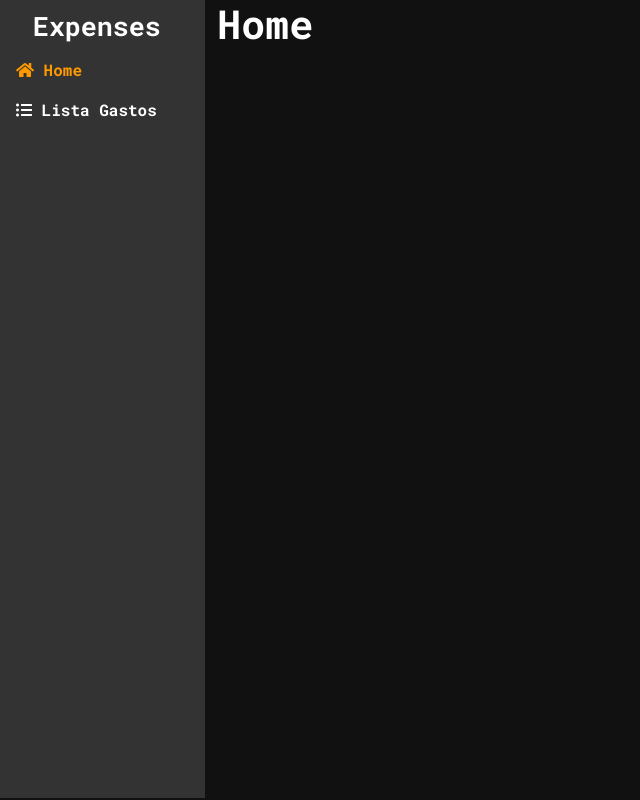
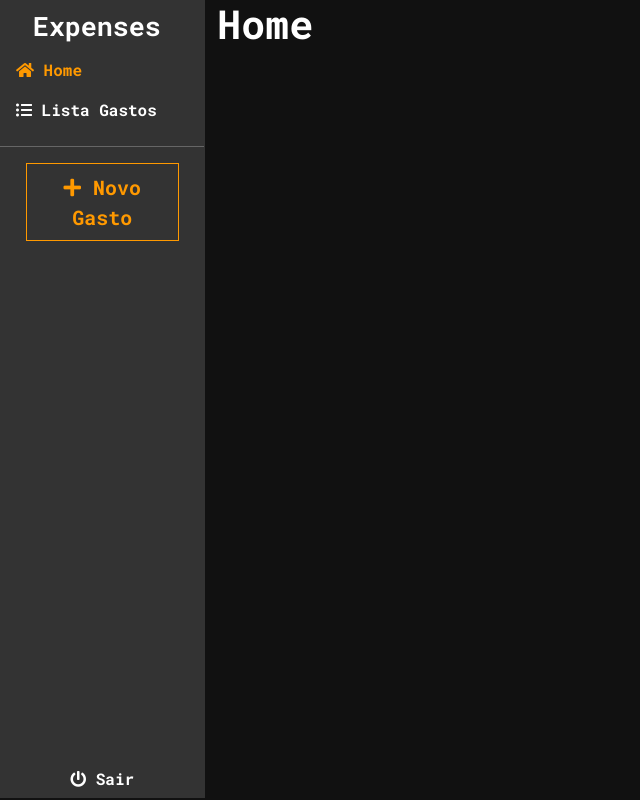
Before and after one commit to brenorusciolelli/Project_Expenses_Vuejs, a Vue app: page /#/ in a window 1280 px wide. Shown: the whole page, without its empty margins (0-640 px from the left). Built offline with nearby package versions, Linux system fonts and the light colour scheme; no server answers; sample sign-in values are in the browser's storage.

Commit message:
Create Component New Expense

```diff
--- a/src/assets/scss/app.scss
+++ b/src/assets/scss/app.scss
@@ -11,7 +11,7 @@
 .alert,
 .card,
 .form-control {
-    border-radius: 0!important;
+    border-radius: 0 !important;
 }
 
 .btn-primary{
@@ -21,3 +21,11 @@
         background-color: $featured-dark;
     }
 }
+.btn-outline-primary {
+    border-color: var(--featured) !important;
+    color: var(--featured) !important;
+    &:hover {
+        color: var(--darker) !important;
+        background-color: var(--featured) !important;
+    }
+  }
--- /dev/null
+++ b/src/components/layout/LayoutLogout.vue
@@ -0,0 +1,32 @@
+<template>
+  <button class="btn btn-logout" @click="logout()">
+    <i class="fa fa-power-off"></i>
+Sair
+  </button>
+</template>
+
+<script>
+export default {
+  methods: {
+    async logout () {
+      this.$root.$emit('Spinner::show')
+      await this.$firebase.auth().signOut()
+      this.$router.push({ name: 'login' })
+      setTimeout(() => {
+        this.$root.$emit('Spinner::hide')
+      }, 1000)
+    }
+  }
+}
+</script>
+
+<style scoped lang="scss">
+.btn-logout {
+  width: 100%;
+  cursor: pointer;
+  color: var(--white);
+  &:hover {
+    color: var(--featured);
+  }
+}
+</style>
--- a/src/components/layout/LayoutNavigation.vue
+++ b/src/components/layout/LayoutNavigation.vue
@@ -1,5 +1,6 @@
 <template>
-  <nav class="nav flex-column">
+  <nav class="nav flex-column justify-content-between">
+    <div>
 <router-link
 exact
 :key="i"
@@ -11,10 +12,20 @@ v-for="(router, i) in routerLinks"
 <i class="fa" :class="`fa-${router.meta.icon}`"></i>
 {{ router.meta.title }}
 </router-link>
+<hr>
+<layout-new-expense/>
+</div>
+<layout-logout />
 </nav>
 </template>
 <script>
+import LayoutLogout from '@/components/layout/LayoutLogout'
+import LayoutNewExpense from '@/components/layout/LayoutNewExpense'
 export default {
+  components: {
+    LayoutLogout,
+    LayoutNewExpense
+  },
   computed: {
     routerLinks () {
       return this.$router.options.routes.filter(r => r.name !== 'login')
--- /dev/null
+++ b/src/components/layout/LayoutNewExpense.vue
@@ -0,0 +1,43 @@
+<template>
+  <div class="w-100 d-flex justify-content-center">
+    <button @click="showModal = true" class="btn btn-lg btn-outline-primary w-75">
+      <i class="fa fa-plus"></i>
+    Novo Gasto
+  </button>
+  <div class="modal fade" :class="{show: showModal }" :style="{display: showModal ? 'block' : 'none'}">
+  <div class="modal-dialog">
+    <div class="modal-content">
+      <div class="modal-header">
+        <h5 class="modal-title" id="exampleModalLiveLabel">Modal title</h5>
+        <button type="button" @click="closeModal()" class="close">
+          <span aria-hidden="true">×</span>
+        </button>
+      </div>
+      <div class="modal-body">
+        <p>Woohoo, you're reading this text in a modal!</p>
+      </div>
+      <div class="modal-footer">
+        <button type="button" class="btn btn-secondary" @click="closeModal()">Close</button>
+        <button type="button" class="btn btn-primary">Save changes</button>
+      </div>
+    </div>
+  </div>
+</div>
+ <div class="modal-backdrop fade" :style="{display: showModal ? 'block' : 'none'}" :class="{show: showModal }"></div>
+  </div>
+</template>
+
+<script>
+export default {
+  data: () => ({ showModal: false }),
+  methods: {
+    closeModal () {
+      this.showModal = false
+    }
+  }
+}
+</script>
+
+<style>
+
+</style>
```
